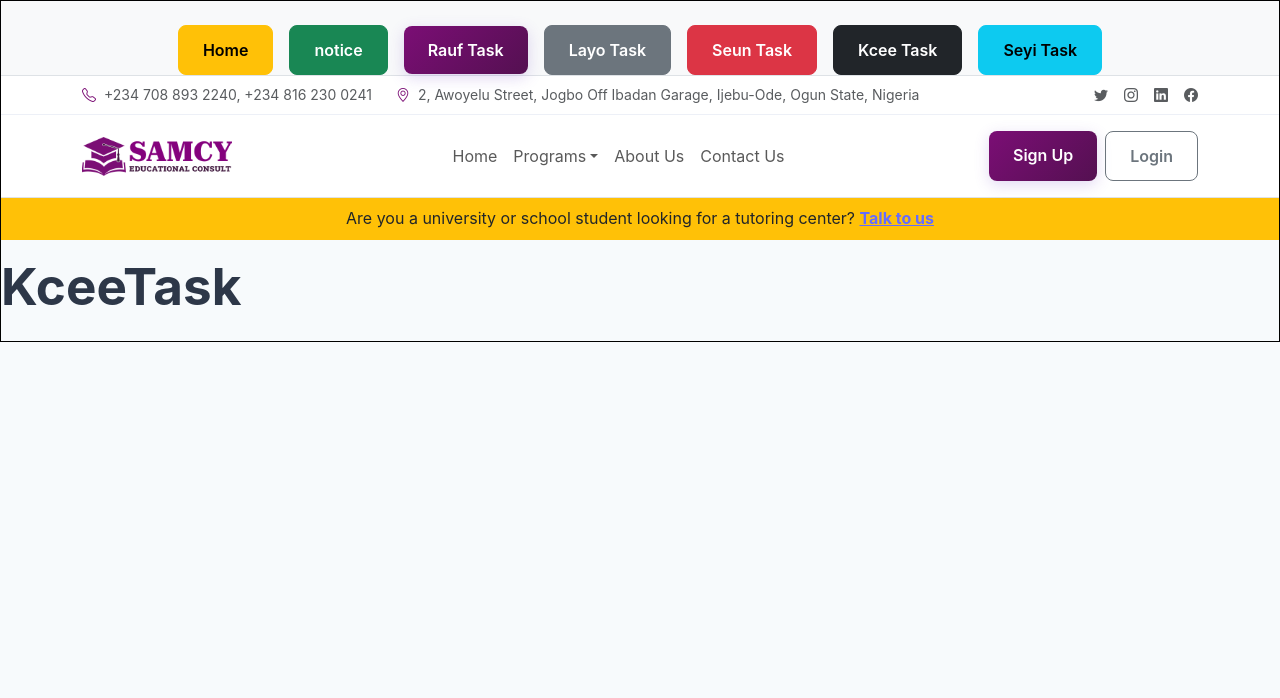
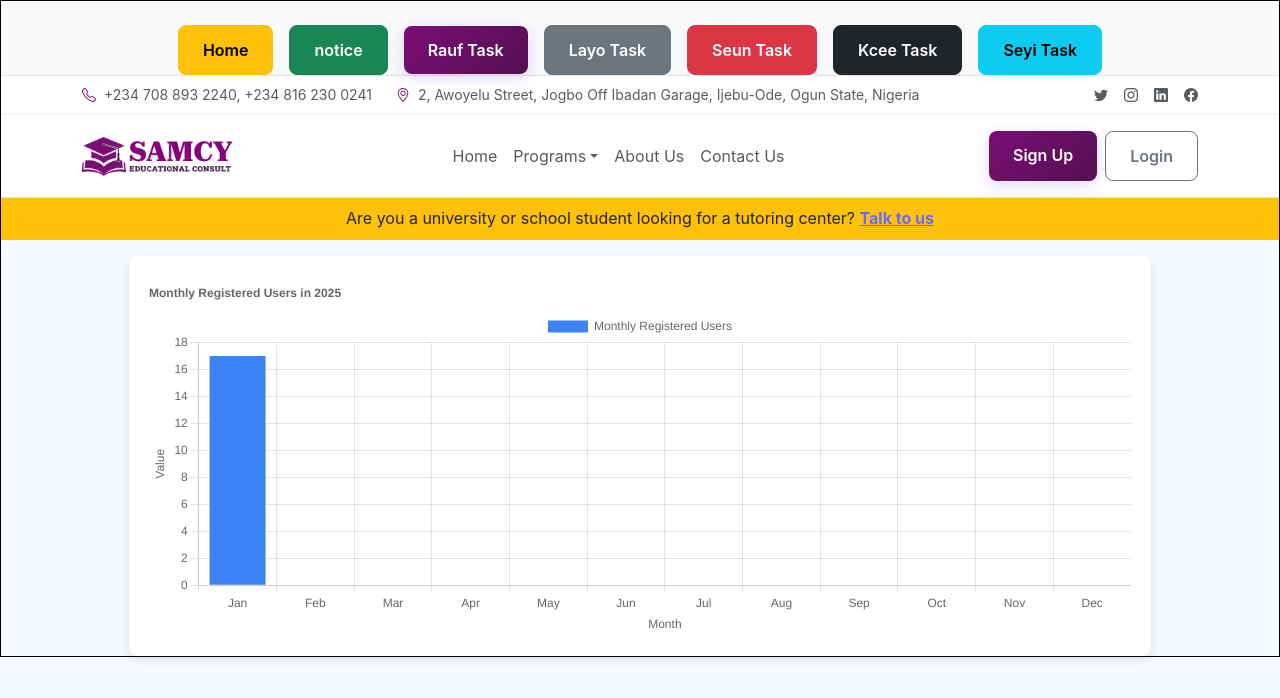
Before and after one commit to TeeboiCode/sam-app, a Vue app: page /kcee in a window 1280 px wide. Shown: the top 698 px of the page. Built offline with nearby package versions, Linux system fonts and the light colour scheme.

Commit message:
monthly chart

```diff
--- a/package.json
+++ b/package.json
@@ -12,9 +12,11 @@
     "@fortawesome/fontawesome-free": "^6.7.2",
     "bootstrap": "^5.3.6",
     "bootstrap-icons": "^1.12.1",
+    "chart.js": "^4.4.9",
     "json-server": "^1.0.0-beta.3",
     "tinymce": "^7.9.0",
     "vue": "^3.5.13",
+    "vue-chartjs": "^5.3.2",
     "vue-router": "^4.5.1"
   },
   "devDependencies": {
--- a/src/components/TaskFolder/KceeTask.vue
+++ b/src/components/TaskFolder/KceeTask.vue
@@ -1,13 +1,126 @@
 <template>
-    <h1>KceeTask</h1>
-  </template>
+  <div class="chart-container">
+    <Bar
+      id="monthly-registered-users-chart"
+      :options="chartOptions"
+      :data="chartData"
+    />
+  </div>
+</template>
 
-  <script>
-  export default {
+<script>
+import { Bar } from "vue-chartjs";
+import {
+  Chart as ChartJS,
+  Title,
+  Tooltip,
+  Legend,
+  BarElement,
+  CategoryScale,
+  LinearScale,
+} from "chart.js";
 
-  }
-  </script>
+ChartJS.register(
+  Title,
+  Tooltip,
+  Legend,
+  BarElement,
+  CategoryScale,
+  LinearScale
+);
 
-  <style>
+export default {
+  name: "MonthlyRegisteredUsersChart",
+  components: {
+    Bar,
+  },
+  data() {
+    return {
+      chartData: {
+        labels: [
+          "Jan",
+          "Feb",
+          "Mar",
+          "Apr",
+          "May",
+          "Jun",
+          "Jul",
+          "Aug",
+          "Sep",
+          "Oct",
+          "Nov",
+          "Dec",
+        ],
+        datasets: [
+          {
+            label: "Monthly Registered Users",
+            backgroundColor: "#3b82f6",
+            data: [17, 0, 0, 0, 0, 0, 0, 0, 0, 0, 0, 0],
+          },
+        ],
+      },
+      chartOptions: {
+        responsive: true,
+        maintainAspectRatio: false,
+        plugins: {
+          title: {
+            display: true,
+            text: "Monthly Registered Users in 2025",
+            align: "start",
+          },
+          tooltip: {
+            callbacks: {
+              label: function (context) {
+                let label = context.dataset.label || "";
+                if (label) {
+                  label += ": ";
+                }
+                if (context.parsed.y !== null) {
+                  label += context.parsed.y;
+                }
+                return label;
+              },
+            },
+          },
+          legend: {
+            display: true,
+          },
+        },
+        scales: {
+          x: {
+            title: {
+              display: true,
+              text: "Month",
+            },
+          },
+          y: {
+            title: {
+              display: true,
+              text: "Value",
+            },
+            beginAtZero: true,
+            max: 18,
+          },
+        },
+      },
+    };
+  },
+  methods: {
+    updateChartData(newData) {
+      this.chartData.datasets[0].data = newData;
+    },
+  },
+};
+</script>
 
-  </style>
+<style scoped>
+.chart-container {
+  background-color: #ffffff;
+  border-radius: 8px;
+  box-shadow: 0 4px 8px rgba(0, 0, 0, 0.1);
+  padding: 20px;
+  width: 80%;
+  margin: auto;
+  height: 400px;
+}
+</style>
```
Also changed, not shown: 1 other file (tests, documents, lock files or other folders).
